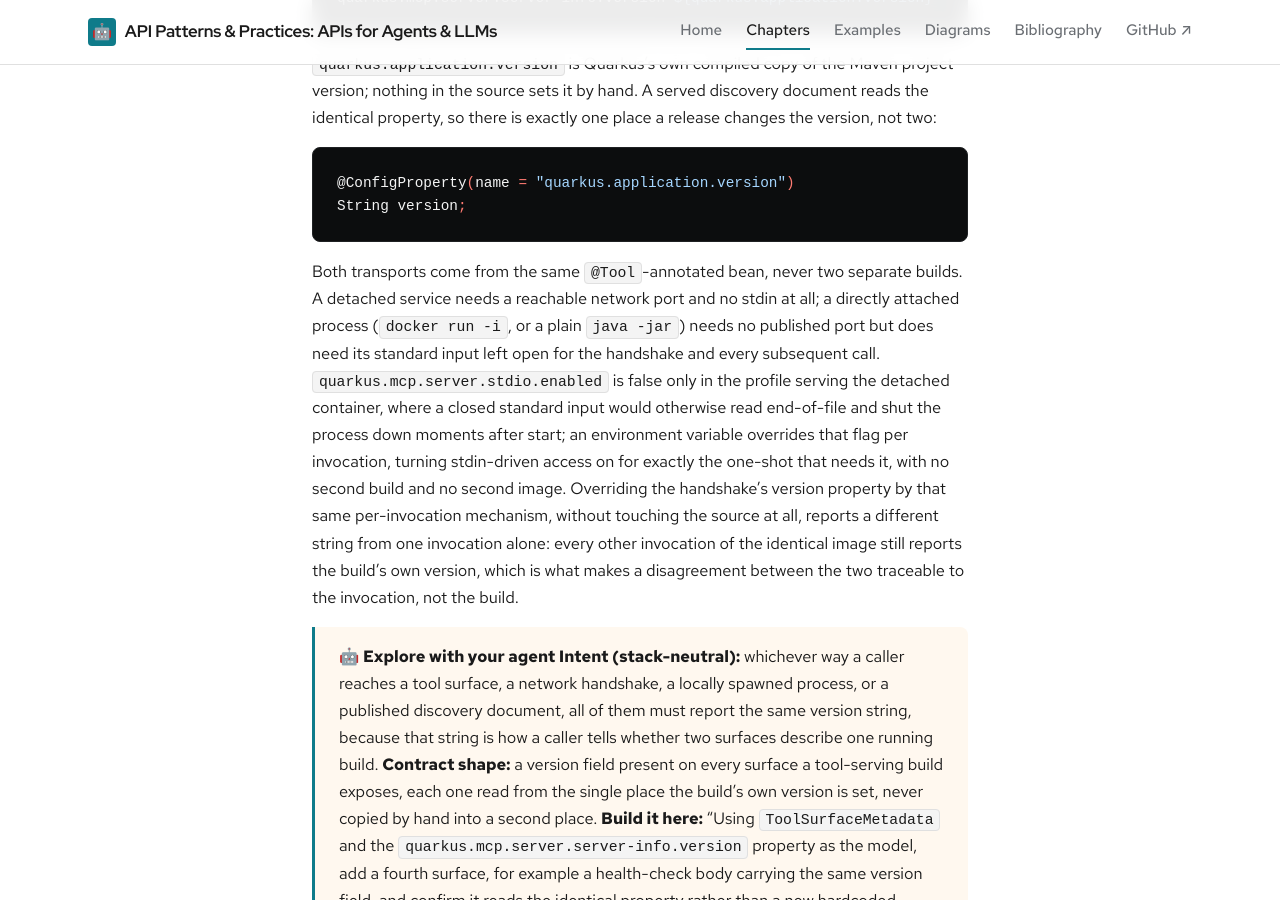
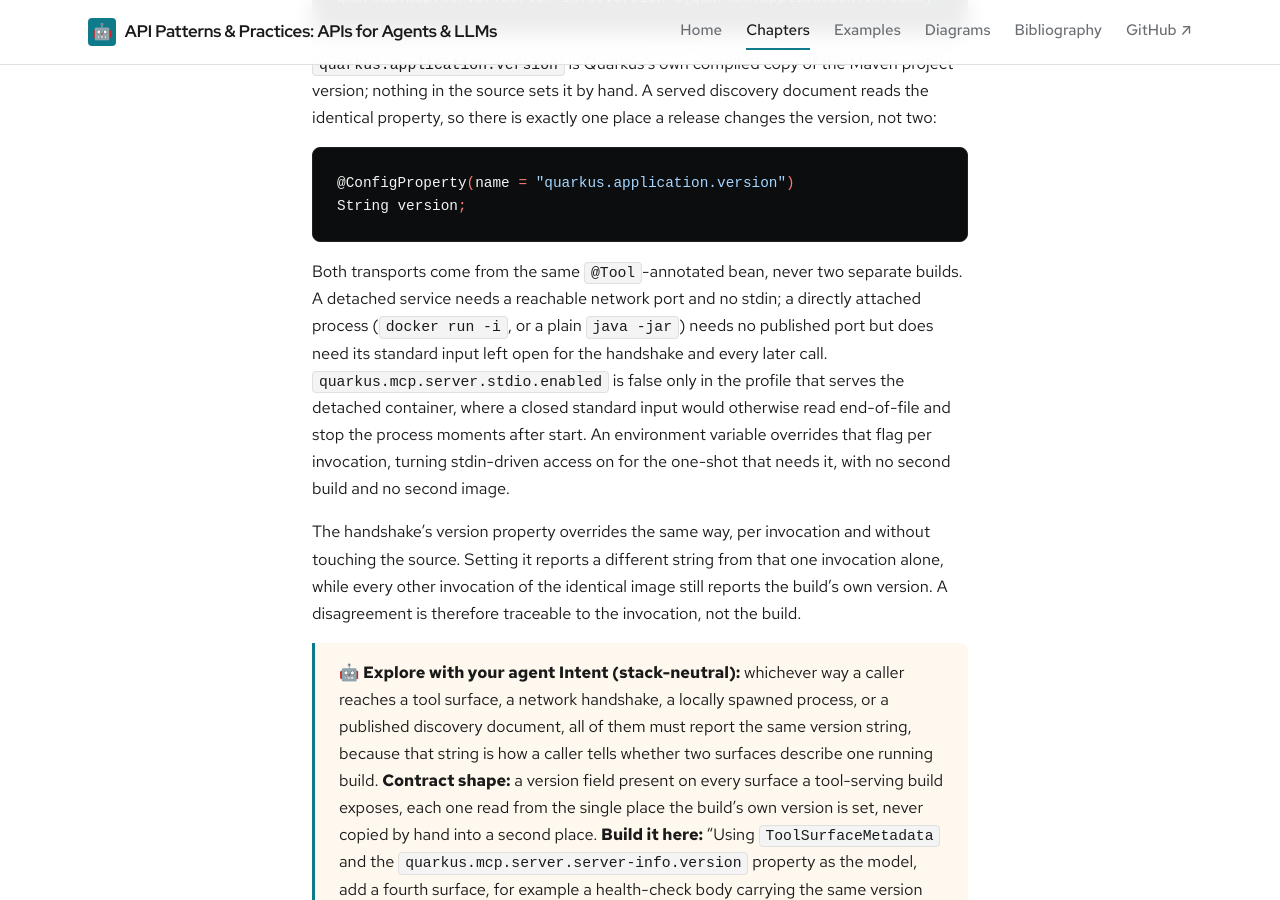
Before and after one commit to patterncatalyst/api-patterns-and-practices-for-agents, a Jekyll site: the page built from _docs/31-publish-the-tool-surface.md, in a window 1280 px wide and 900 px high, scrolled down 2295 px. Built offline with Jekyll 4.4.1, drawn with Linux system fonts in a browser that asks for light colours; some web fonts are replaced; some of the changed text lies outside the part shown.

Commit message:
fix(§31): render /llms.txt from the MCP tool registry; tighten prose (#12)
Single-source the tool descriptions: ToolSurfaceMetadata.tools() now reads
the live ToolManager instead of hand-copying each @Tool description, so the
annotations are the one source for llms.txt and the handshake. Tighten dense
sentences in ch31 (why-this-matters, how-Quarkus-models-it) and ch32
(dialect-gate). mvn 5/5; live verify.sh 17/17 (llms.txt byte-identical).

````diff
--- a/_docs/31-publish-the-tool-surface.md
+++ b/_docs/31-publish-the-tool-surface.md
@@ -15,7 +15,7 @@ duration: "20 minutes"
 
 ## Why this matters
 
-An agent that calls a tool surface over a network handshake, and separately reads a published discovery document describing that same surface, assumes both describe one running build. When the two are built, tagged or deployed on separate schedules, that assumption breaks quietly: the handshake reports one version, the discovery document reports another, and neither response says which one is stale. An agent has no way to ask "are you the same build as that other endpoint"; it can only compare whatever version strings each surface volunteers, and those strings agree only by coincidence once two separate release steps are what set them.
+An agent that calls a tool surface over a network handshake, and separately reads a published discovery document for that same surface, assumes both describe one running build. When the two are built, tagged or deployed on separate schedules, that assumption breaks quietly. The handshake reports one version, the discovery document reports another, and neither response says which one is stale. An agent cannot ask an endpoint whether it is the same build as another. It can only compare the version strings each surface volunteers, and when two separate release steps set those strings, they agree only by coincidence.
 
 {% include excalidraw.html file="31-one-version-three-artifacts" alt="One Quarkus build compiles its own version in once; the Streamable HTTP handshake, the identical jar run over stdio, and a served llms.txt all read that one property, so the three artifacts report the same version by construction" caption="Figure 31.1: One build, three artifacts, one version property" %}
 
@@ -44,7 +44,9 @@ quarkus.mcp.server.server-info.version=${quarkus.application.version}
 String version;
 ```
 
-Both transports come from the same `@Tool`-annotated bean, never two separate builds. A detached service needs a reachable network port and no stdin at all; a directly attached process (`docker run -i`, or a plain `java -jar`) needs no published port but does need its standard input left open for the handshake and every subsequent call. `quarkus.mcp.server.stdio.enabled` is false only in the profile serving the detached container, where a closed standard input would otherwise read end-of-file and shut the process down moments after start; an environment variable overrides that flag per invocation, turning stdin-driven access on for exactly the one-shot that needs it, with no second build and no second image. Overriding the handshake's version property by that same per-invocation mechanism, without touching the source at all, reports a different string from one invocation alone: every other invocation of the identical image still reports the build's own version, which is what makes a disagreement between the two traceable to the invocation, not the build.
+Both transports come from the same `@Tool`-annotated bean, never two separate builds. A detached service needs a reachable network port and no stdin; a directly attached process (`docker run -i`, or a plain `java -jar`) needs no published port but does need its standard input left open for the handshake and every later call. `quarkus.mcp.server.stdio.enabled` is false only in the profile that serves the detached container, where a closed standard input would otherwise read end-of-file and stop the process moments after start. An environment variable overrides that flag per invocation, turning stdin-driven access on for the one-shot that needs it, with no second build and no second image.
+
+The handshake's version property overrides the same way, per invocation and without touching the source. Setting it reports a different string from that one invocation alone, while every other invocation of the identical image still reports the build's own version. A disagreement is therefore traceable to the invocation, not the build.
 
 > **🤖 Explore with your agent**
 > **Intent (stack-neutral):** whichever way a caller reaches a tool surface, a network handshake, a locally spawned process, or a published discovery document, all of them must report the same version string, because that string is how a caller tells whether two surfaces describe one running build.
````
Also changed, not shown: _docs/32-ci-for-agent-facing-apis.md (+3 -1 lines), 1 other file.
